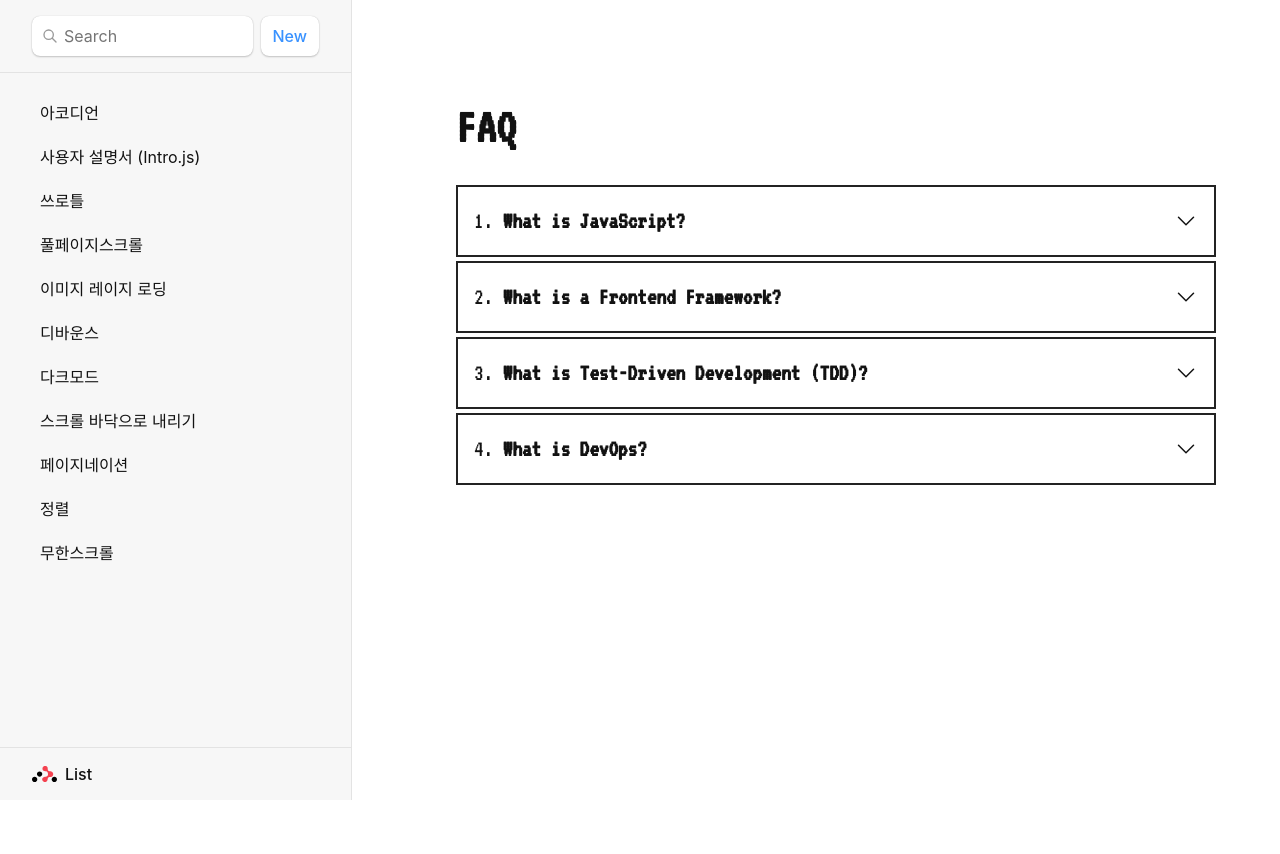
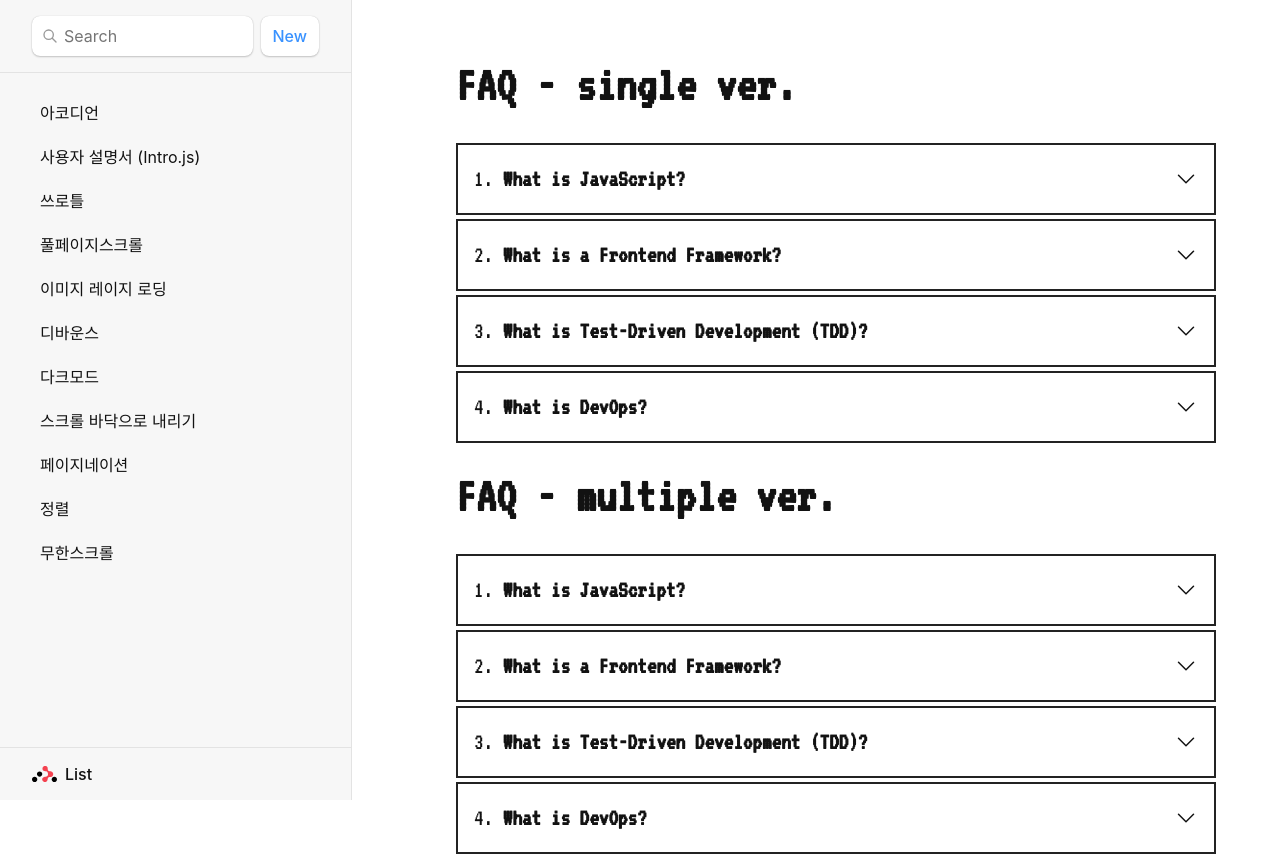
Before and after one commit to SeoHee3478/tea-code, a React (Vite) app in the folder app/: page /accordion in a window 1280 px wide. Before the commit the page ends 800 px from the top, so only its background shows below. Built offline with nearby package versions, Linux system fonts and the light colour scheme.

Commit message:
Feat: multiple accordion 추가 구현

```diff
--- a/app/src/pages/Accordion/AccordionList.jsx
+++ b/app/src/pages/Accordion/AccordionList.jsx
@@ -61,25 +61,106 @@ const AccordionItems = ({
   );
 };
 
+const AccordionItemsMultiple = ({
+  id,
+  number,
+  question,
+  answer,
+  handleToggleItemMultiple,
+  isActive,
+}) => {
+  return (
+    <>
+      <li key={id} className={S.accordionItem}>
+        <div
+          className={S.accordionHeader}
+          onClick={() => handleToggleItemMultiple(id)}
+        >
+          <div>
+            <span>{number}. </span>
+            <strong>{question}</strong>
+          </div>
+          <div className={S.accordionIcon}>
+            {isActive ? (
+              <svg
+                xmlns="http://www.w3.org/2000/svg"
+                viewBox="0 0 24 24"
+                fill="currentColor"
+                className="w-6 h-6"
+              >
+                <path
+                  fillRule="evenodd"
+                  d="M11.47 7.72a.75.75 0 0 1 1.06 0l7.5 7.5a.75.75 0 1 1-1.06 1.06L12 9.31l-6.97 6.97a.75.75 0 0 1-1.06-1.06l7.5-7.5Z"
+                  clipRule="evenodd"
+                />
+              </svg>
+            ) : (
+              <svg
+                xmlns="http://www.w3.org/2000/svg"
+                viewBox="0 0 24 24"
+                fill="currentColor"
+                className="w-6 h-6"
+              >
+                <path
+                  fillRule="evenodd"
+                  d="M12.53 16.28a.75.75 0 0 1-1.06 0l-7.5-7.5a.75.75 0 0 1 1.06-1.06L12 14.69l6.97-6.97a.75.75 0 1 1 1.06 1.06l-7.5 7.5Z"
+                  clipRule="evenodd"
+                />
+              </svg>
+            )}
+          </div>
+        </div>
+        <div
+          className={`${S.accordionContent} ${
+            isActive ? S.active : S.inactive
+          }`}
+        >
+          <p>{answer}</p>
+        </div>
+      </li>
+    </>
+  );
+};
+
 const AccordionList = () => {
   const [activeId, setActiveId] = useState();
+  const [activeArr, setActiveArr] = useState([]);
 
   const handleToggleItem = (id) => {
-    setActiveId(id === activeId ? null : id);
+    setActiveId((prevId) => (prevId === id ? null : id));
   };
 
-  console.log("activeId");
+  const handleToggleItemMultiple = (id) => {
+    setActiveArr((prevIds) => {
+      if (prevIds.includes(id)) {
+        return prevIds.filter((itemId) => itemId !== id); // 이미 활성화된 경우 비활성화
+      } else {
+        return [...prevIds, id]; // 활성화되지 않은 경우 활성화
+      }
+    });
+  };
 
   return (
     <>
       <ol className={S.accordionList}>
-        <h1>FAQ</h1>
+        <h1>FAQ - single ver.</h1>
         {data.map((item) => (
           <AccordionItems
             {...item}
             key={item.id}
             handleToggleItem={handleToggleItem}
             isActive={activeId === item.id}
+          />
+        ))}
+      </ol>
+      <ol className={S.accordionList}>
+        <h1>FAQ - multiple ver.</h1>
+        {data.map((item) => (
+          <AccordionItemsMultiple
+            {...item}
+            key={item.id}
+            handleToggleItemMultiple={handleToggleItemMultiple}
+            isActive={activeArr.includes(item.id)}
           />
         ))}
       </ol>
@@ -97,3 +178,12 @@ AccordionItems.propTypes = {
   handleToggleItem: PropTypes.func.isRequired,
   isActive: PropTypes.bool.isRequired,
 };
+
+AccordionItemsMultiple.propTypes = {
+  id: PropTypes.string.isRequired,
+  number: PropTypes.number.isRequired,
+  question: PropTypes.string.isRequired,
+  answer: PropTypes.string.isRequired,
+  handleToggleItemMultiple: PropTypes.func.isRequired,
+  isActive: PropTypes.bool.isRequired,
+};
--- a/app/src/pages/Accordion/index.module.scss
+++ b/app/src/pages/Accordion/index.module.scss
@@ -18,6 +18,7 @@
   .accordionList {
     h1 {
       font-size: 50px;
+      margin-top: 0;
       margin-bottom: 16px;
     }
   }
```
